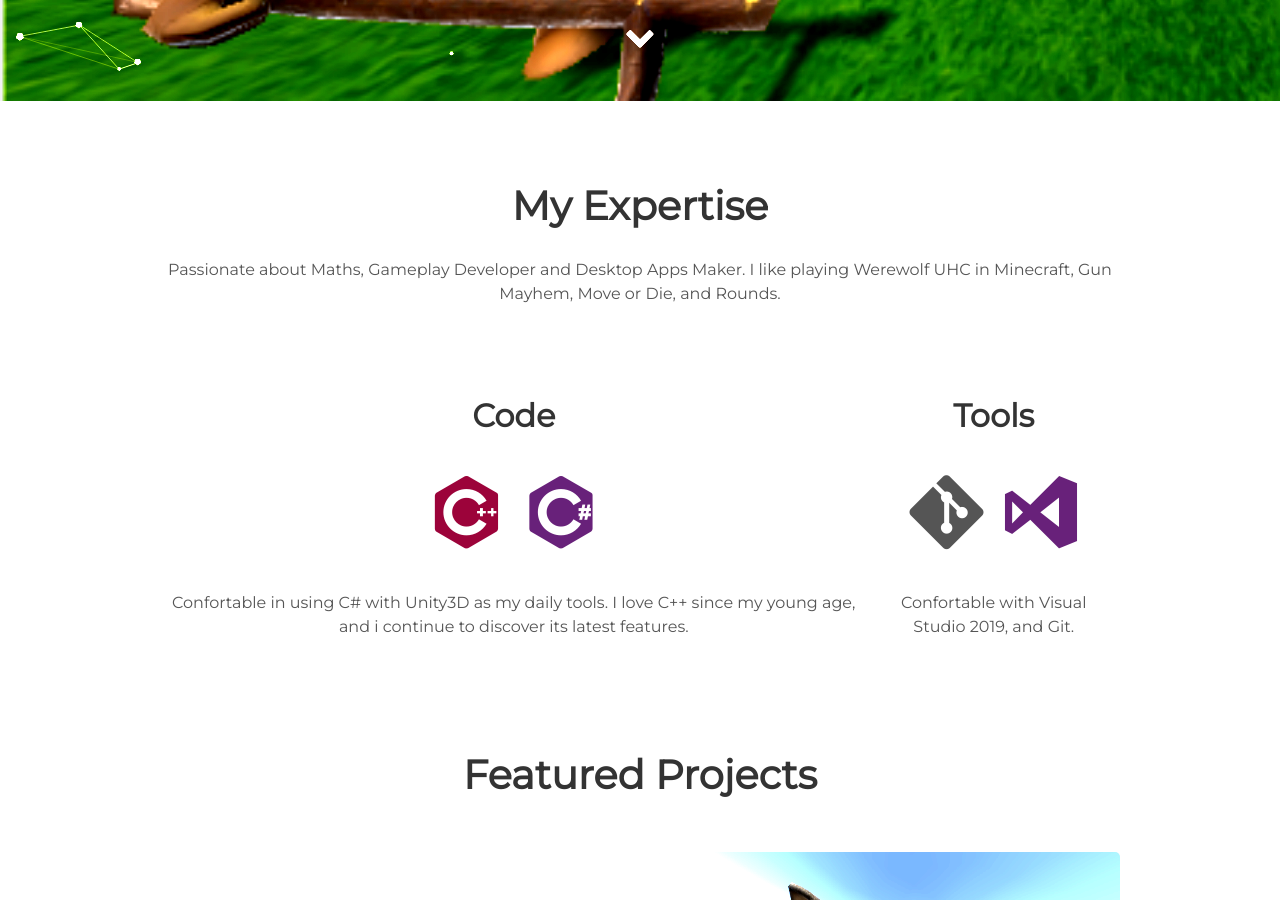
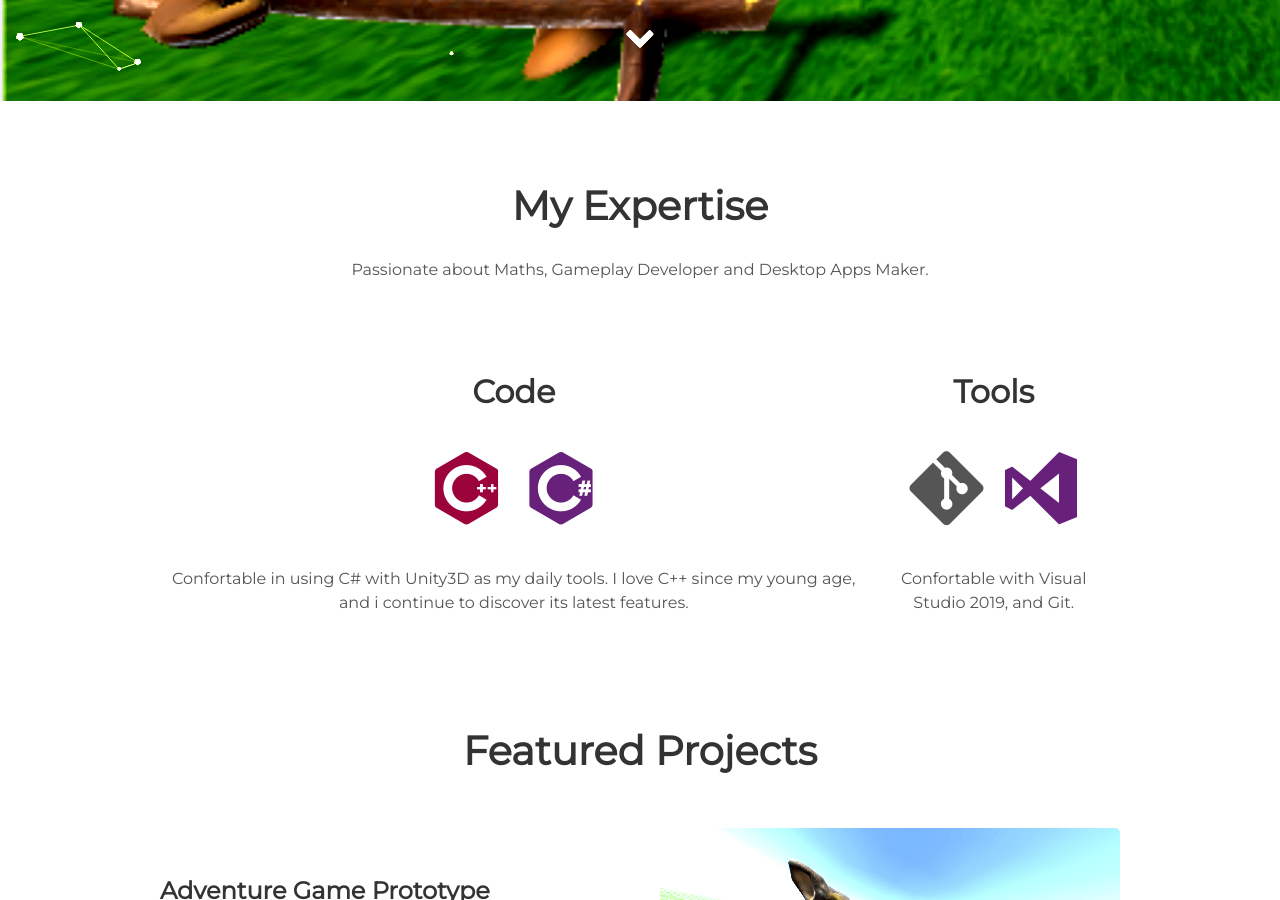
Before and after one commit to RedaMazoz/redamazoz.github.io, a Jekyll site: the page built from index.html, in a window 1280 px wide and 900 px high, scrolled down 799 px. Built offline with Jekyll 4.4.1, drawn with Linux system fonts in a browser that asks for light colours.

Commit message:
Update _config.yml

```diff
--- a/_config.yml
+++ b/_config.yml
@@ -6,7 +6,7 @@
 
 # User settings
 username: Reda Mazoz
-user_description: Passionate about Maths, Gameplay Developer and Desktop Apps Maker. I like playing Werewolf UHC in Minecraft, Gun Mayhem, Move or Die, and Rounds.
+user_description: Passionate about Maths, Gameplay Developer and Desktop Apps Maker.
 user_title: Gameplay Developer
 email: redamazoz21@gmail.com
 #twitter_username: lorem_ipsum
```
